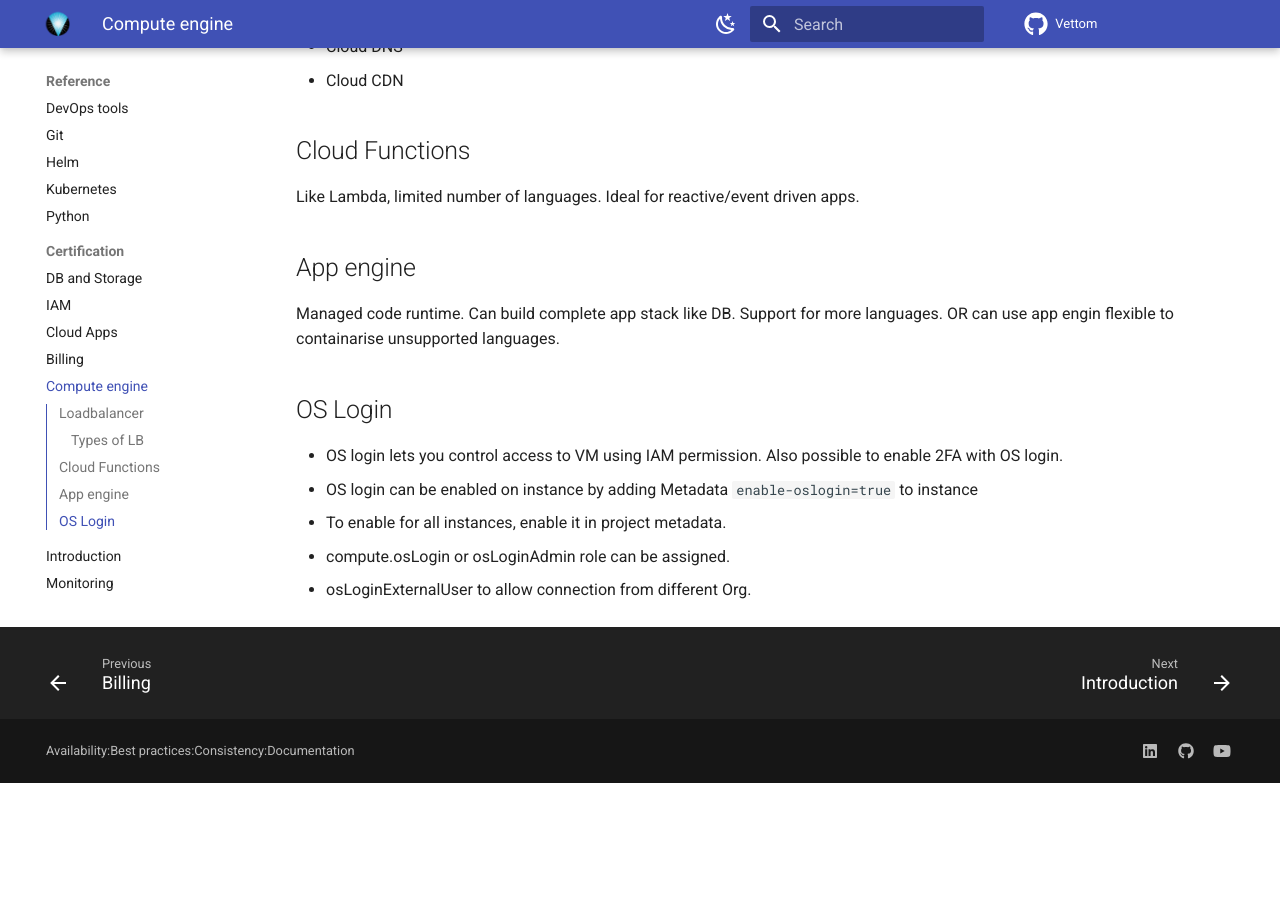
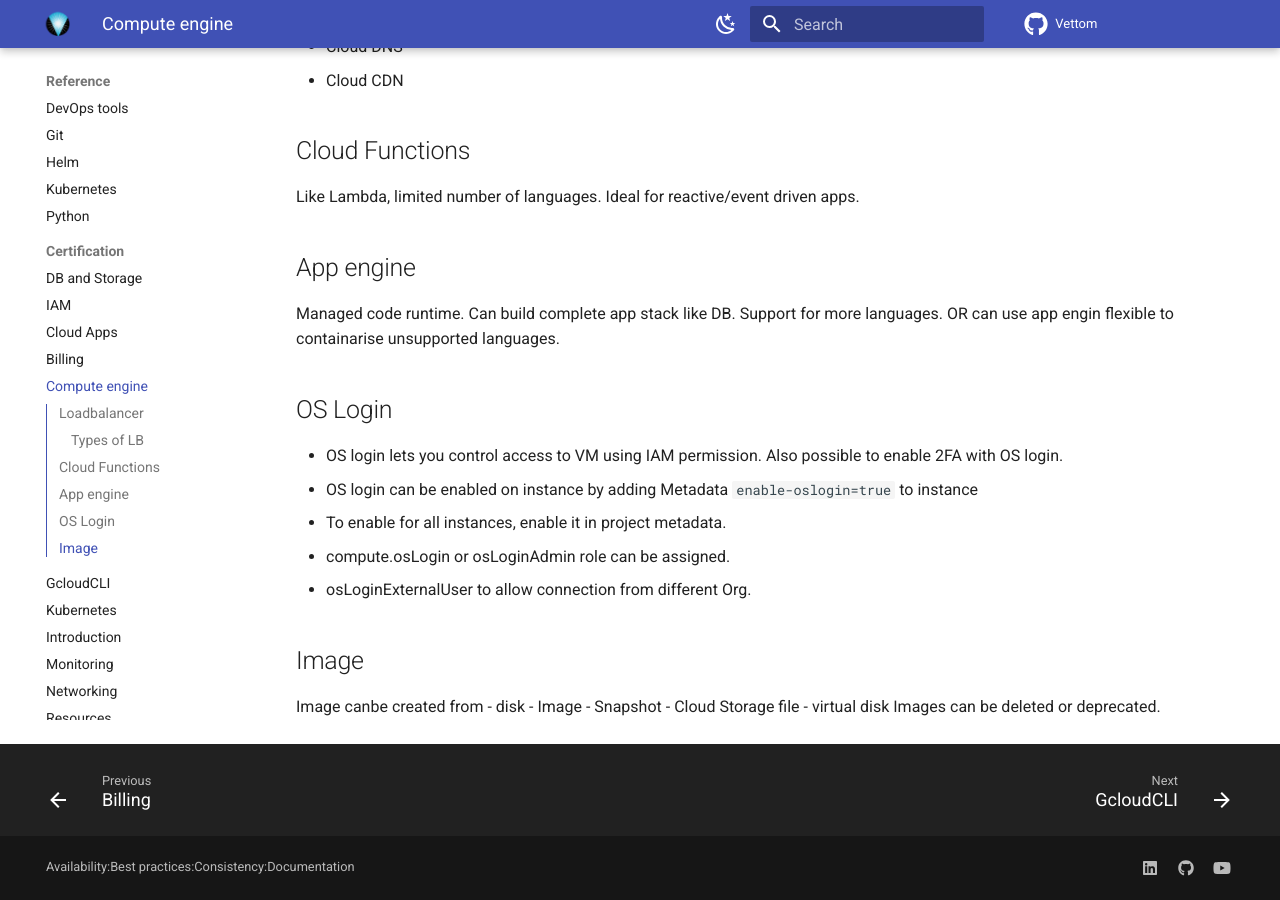
Before and after one commit to vettom/vettom.github.io, an MkDocs documentation site: the page built from docs/Reference/Certification/compute.md, in a window 1280 px wide and 900 px high, scrolled down 900 px. Built offline with MkDocs 1.6.1 and Material for MkDocs 9.7.7, drawn with Linux system fonts in a browser that asks for light colours; before the commit the page ends 1683 px from its top, so only the background shows below that.

Commit message:
Update by DV on Fri 18 Oct 2024 17:06:43 BST

```diff
--- a/docs/Reference/Certification/compute.md
+++ b/docs/Reference/Certification/compute.md
@@ -36,3 +36,12 @@
 - To enable for all instances, enable it in project metadata.
 - compute.osLogin or osLoginAdmin role can be assigned.
 - osLoginExternalUser to allow connection from different Org.
+
+## Image
+Image canbe created from
+- disk
+- Image
+- Snapshot
+- Cloud  Storage file
+- virtual disk
+Images can be deleted or deprecated.
```
Also changed, not shown: docs/Reference/Certification/DB-storege.md (+4 -1 lines), docs/Reference/Certification/gcloud.md (added, +27 -0 lines), docs/Reference/Certification/gke.md (added, +33 -0 lines), docs/Reference/Certification/serverless.md (added, +27 -0 lines).
